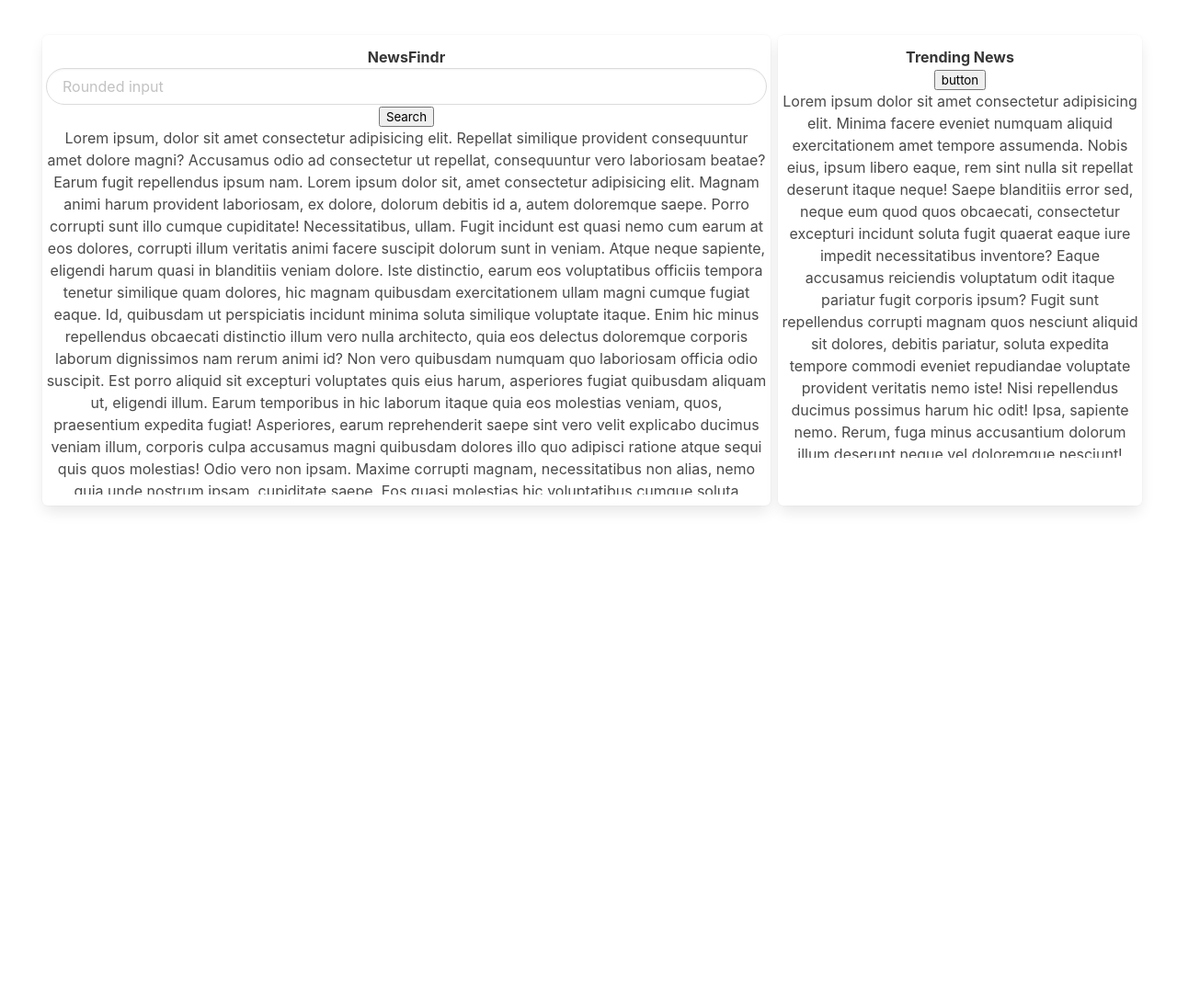
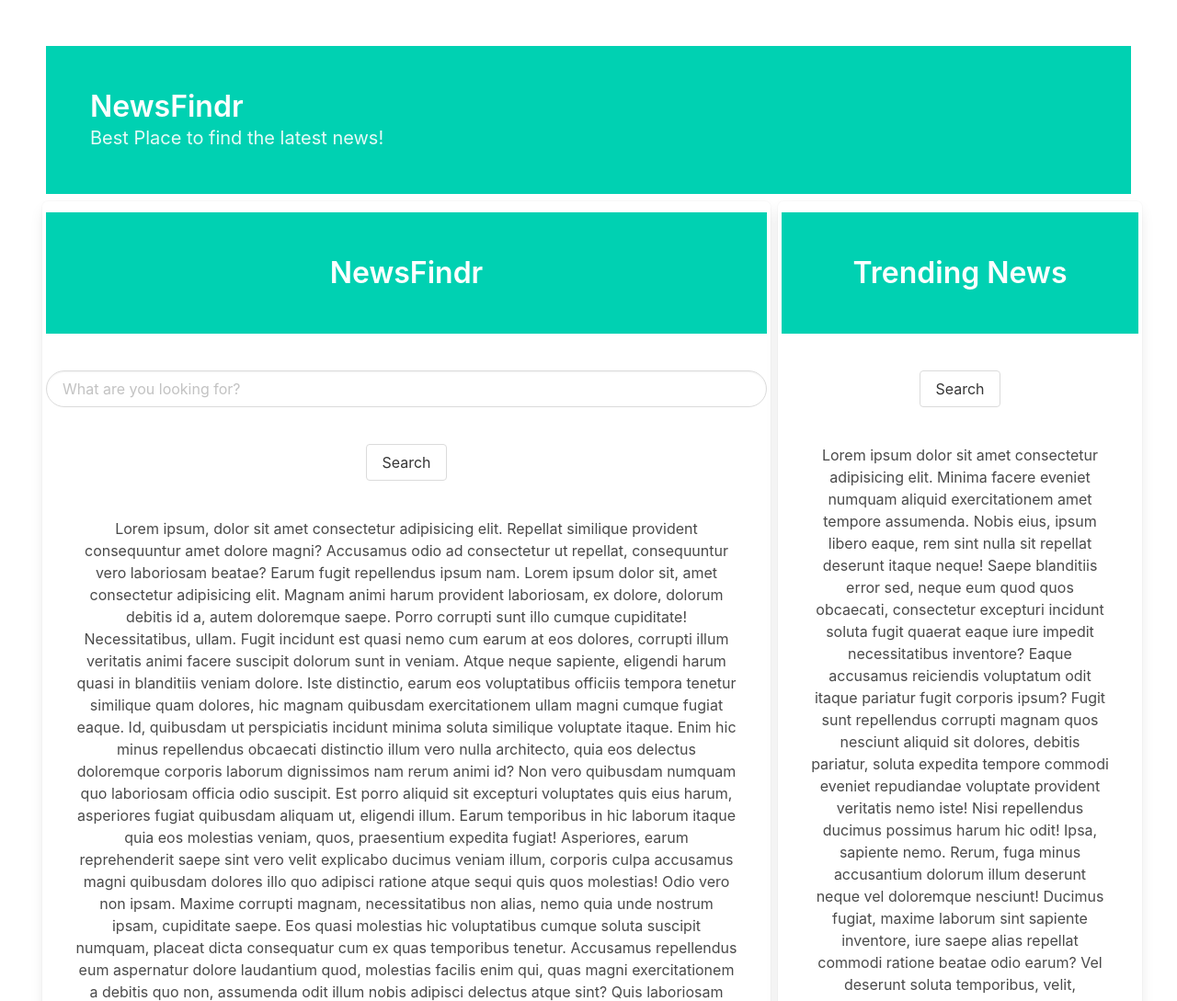
Before and after one commit to omalleyjg/NewsFindr, a plain HTML site: page index.html in a window 1280 px wide. Shown: the top 1089 px of the page at 92% size. Before the commit the page ends 800 px from the top, so only its background shows below. Drawn offline with nearby package versions, Linux system fonts and the light colour scheme.

Commit message:
added styling to page

```diff
--- a/Assets/style.css
+++ b/Assets/style.css
@@ -1,11 +1,31 @@
-#test{
+#right-side{
     text-align: center;
 }
 
-#test2{
+#left-side{
     text-align: center;
 }
 
 body{
     margin: 50px;
 }
+
+#searchbar{
+    margin: 20px 20px 40px 0px;
+}
+
+#herobanner{
+    margin-bottom: 20px;
+}
+
+#searchbanner{
+    margin-bottom: 20px;
+}
+
+button{
+    margin-bottom: 40px;
+}
+
+#trendingbanner{
+    margin-bottom: 40px;
+}
--- a/Develop/script.js
+++ b/Develop/script.js
@@ -0,0 +1,14 @@
+const settings = {
+	"async": true,
+	"crossDomain": true,
+	"url": "https://real-time-news-data.p.rapidapi.com/top-headlines?country=US&lang=en",
+	"method": "GET",
+	"headers": {
+		"X-RapidAPI-Key": "f7f162f972mshe3c8a78dcb6bcd5p1e890djsn16a579244a22",
+		"X-RapidAPI-Host": "real-time-news-data.p.rapidapi.com"
+	}
+};
+
+$.ajax(settings).done(function (response) {
+	console.log(response);
+});
--- a/index.html
+++ b/index.html
@@ -12,21 +12,41 @@
 
 <body>
 
+    <section class="hero is-primary" id="herobanner">
+        <div class="hero-body">
+            <p class="title">
+                NewsFindr
+            </p>
+            <p class="subtitle">
+                Best Place to find the latest news!
+            </p>
+        </div>
+    </section>
     <section class="columns is-variable is-1">
+
+
 
         <!-- Left Side Column -->
 
-        <section class="column is-8 box">
+        <section class="column is-8 box" >
             <div class="columns">
-                <div class="column" id="test2">
-                    <p><strong>NewsFindr</strong></p>
+                <div class="column" id="left-side">
+                    <section class="hero is-primary" id="searchbanner">
+                        <div class="hero-body">
+                          <p class="title">
+                            NewsFindr
+                          </p>
+                        </div>
+                      </section>
+                    <!-- <p class="content is-large"><strong>NewsFindr</strong></p> -->
                     <div class="columns">
                         <div class="column">
-                            <input class="input is-rounded" type="text" placeholder="Rounded input">
+                            <input class="input is-rounded" id="searchbar" type="text"
+                                placeholder="What are you looking for?">
                             <div class="columns">
                                 <div class="column">
-                                    <button>Search</button>
-                                    <div style="overflow-y: scroll; height:400px;">
+                                    <button class="button is-outlined">Search</button>
+                                    <div class="container is-fluid" style="overflow-y: scroll; height:600px;">
                                         Lorem ipsum, dolor sit amet consectetur adipisicing elit. Repellat similique
                                         provident consequuntur amet dolore magni? Accusamus odio ad consectetur ut
                                         repellat, consequuntur vero laboriosam beatae? Earum fugit repellendus ipsum
@@ -86,13 +106,21 @@
 
         <section class="column is-4 box">
             <div class="columns">
-                <div class="column" id="test">
-                    <h1><strong>Trending News</strong></h1>
+                <div class="column" id="right-side">
+
+                    <section class="hero is-primary" id="trendingbanner">
+                        <div class="hero-body">
+                          <p class="title">
+                            Trending News
+                          </p>
+                        </div>
+                      </section>
+                    <!-- <h1 class="content is-large"><strong>Trending News</strong></h1> -->
 
                     <div class="columns">
                         <div class="column">
-                            <button>button</button>
-                            <div style="overflow-y: scroll; height:400px;">
+                            <button class="button is-outlined">Search</button>
+                            <div class="container is-fluid" style="overflow-y: scroll; height:600px;">
                                 Lorem ipsum dolor sit amet consectetur adipisicing elit. Minima facere eveniet numquam
                                 aliquid exercitationem amet tempore assumenda. Nobis eius, ipsum libero eaque, rem sint
                                 nulla sit repellat deserunt itaque neque!
```
